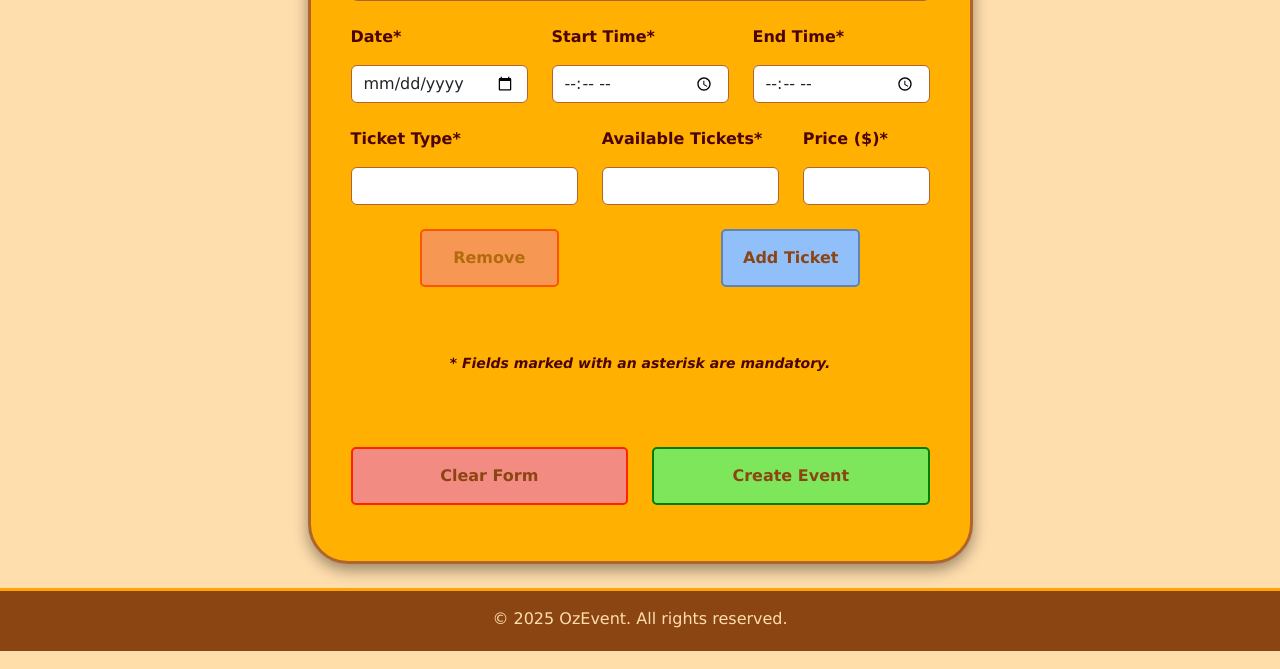
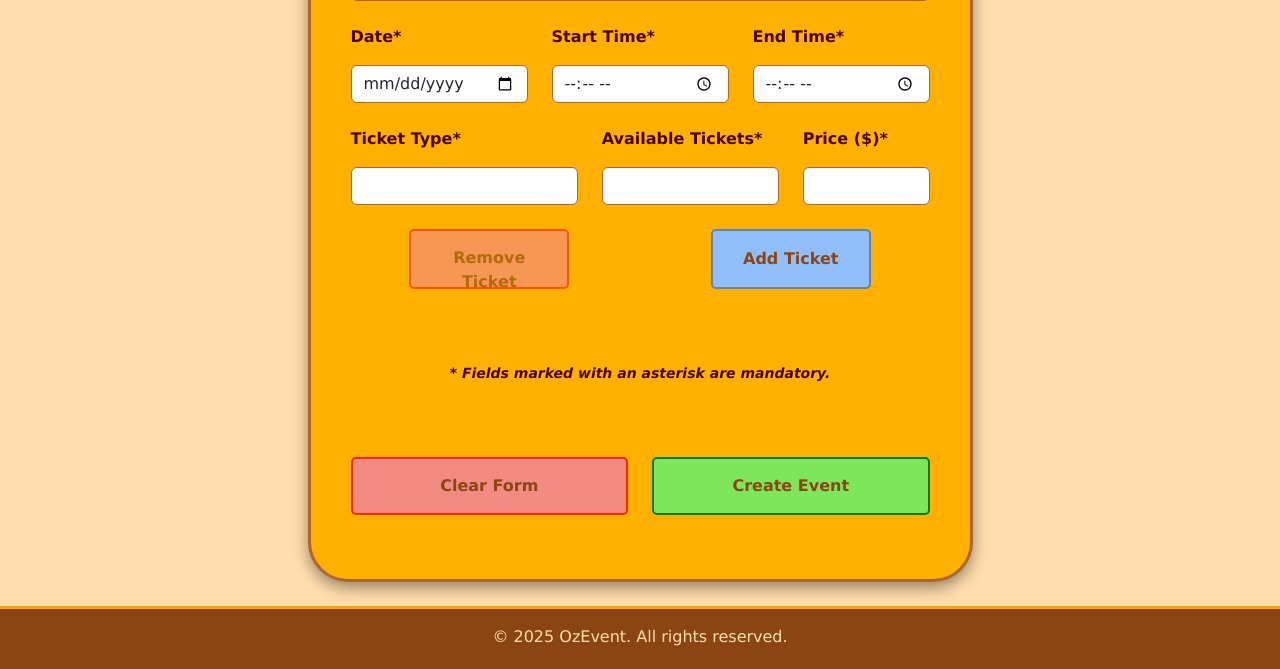
Before and after one commit to qarigby/IAB-207_A3_GRP-16, a Flask app: page /events/create in a window 1280 px wide. Shown: the part 852-1521 px from the top of the page. Run offline with Flask 3, Linux system fonts and the light colour scheme; the visitor is signed in with stand-in values (Sample User, id 1); data comes from the database, SQL or seed files in the repository; some libraries are stand-ins or nearby versions.

Commit message:
Button styling CSS/BS

```diff
--- a/a3_group_16/ozevent/static/style/main.css
+++ b/a3_group_16/ozevent/static/style/main.css
@@ -280,6 +280,12 @@ body {
     border-radius: 5px;
     padding: 15px;
     transition: all 0.5s ease;
+}
+
+#addTicketBtn,
+#removeTicketBtn {
+    height: 60px;
+    width: 160px;
 }
 
 #saveDraftBtn,
--- a/a3_group_16/ozevent/templates/events/create.html
+++ b/a3_group_16/ozevent/templates/events/create.html
@@ -130,13 +130,13 @@
                         </div>
 
                         <!-- Add and remove ticket types -->
-                        <div class="form-group row pb-3">
+                        <div class="form-group row pb-4">
                             <div class="col-6 d-flex justify-content-center">
-                                <button type="button" class="btn w-50" id="removeTicketBtn">Remove</button>
+                                <button type="button" class="btn" id="removeTicketBtn">Remove Ticket</button>
                             </div>
 
                             <div class="col-6 d-flex justify-content-center">
-                                <button type="button" class="btn w-50" id="addTicketBtn">Add Ticket</button>
+                                <button type="button" class="btn" id="addTicketBtn">Add Ticket</button>
                             </div>
                         </div>
 
@@ -149,14 +149,14 @@
                             </div>
                         </div>
 
-                        <div class="form-group row pt-4 pb-3">
+                        <div class="form-group row pt-4">
                             <!-- Clear Form Button -->
-                            <div class="col-6 d-flex justify-content-center">
+                            <div class="col-sm-6 mb-4 d-flex justify-content-center">
                                 <button type="reset" class="btn w-100" id="discardEventBtn">Clear Form</button>
                             </div>
 
                             <!-- Create Now Button -->
-                            <div class="col-6 d-flex justify-content-center">
+                            <div class="col-sm-6 mb-4 d-flex justify-content-center">
                                 {{ form.submit(class="btn w-100", id="createNowBtn") }}
                             </div>
                         </div>
```
